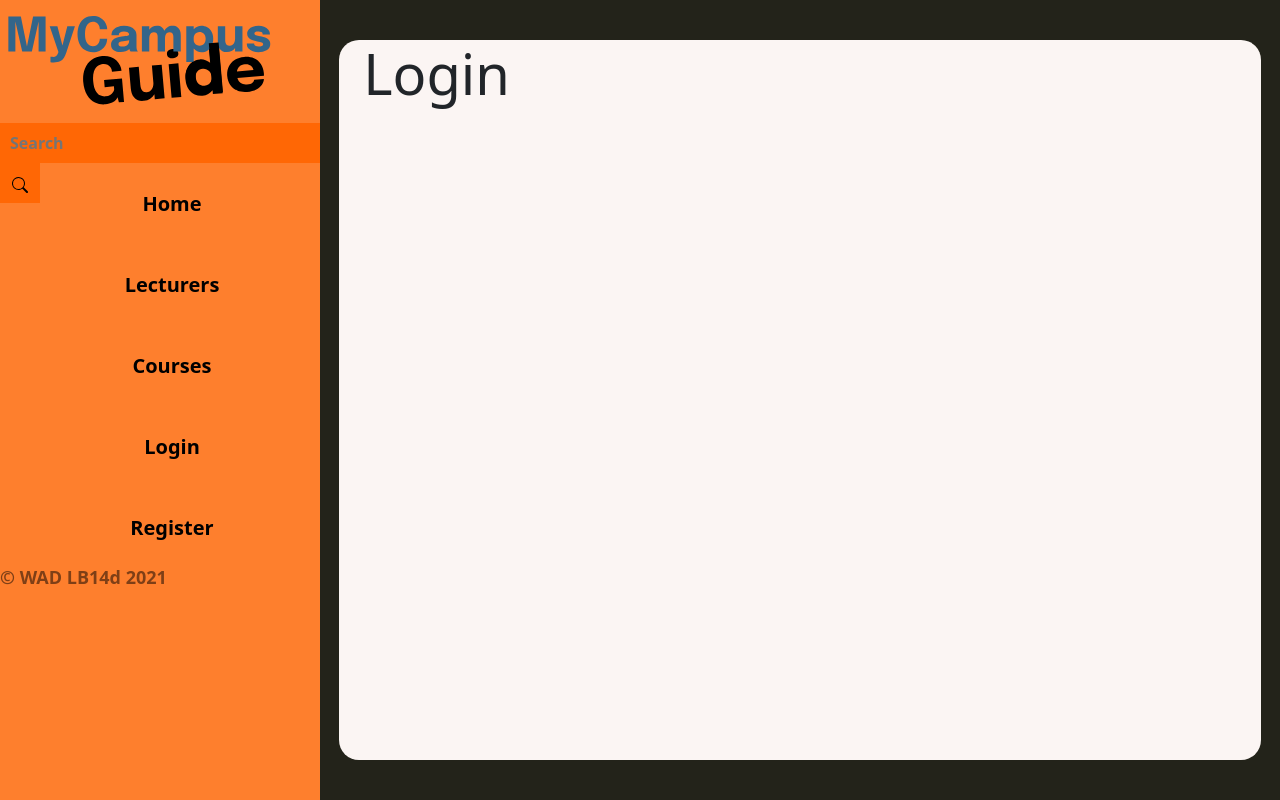
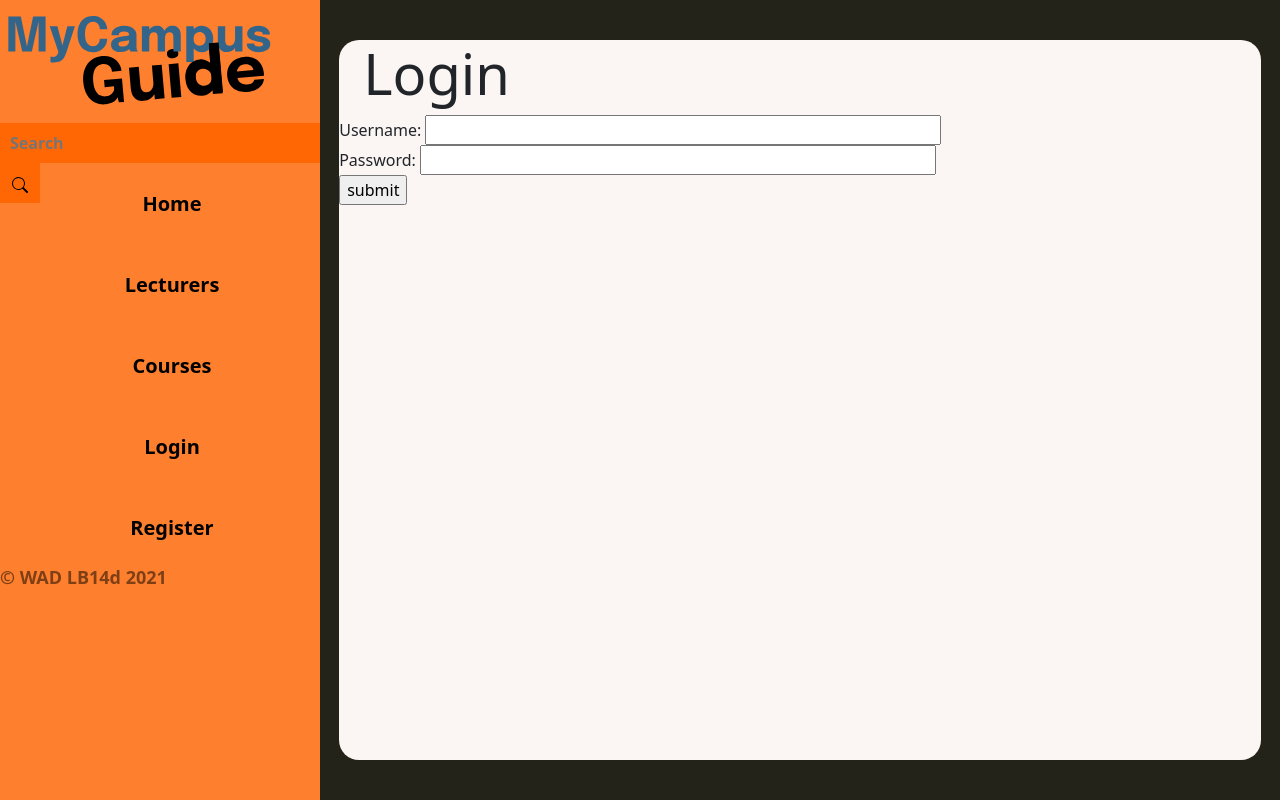
Before and after one commit to WAD2-LB14d/mycampusguide, a Django app: page /guide/login/ in a window 1280 px wide. Run offline with Django 3.2, Linux system fonts and the light colour scheme.

Commit message:
Added login form

```diff
--- a/my_campus_guide/guide/views.py
+++ b/my_campus_guide/guide/views.py
@@ -2,6 +2,7 @@ from django.shortcuts import render
 from django.http import HttpResponse
 from django.shortcuts import render
 from guide.forms import LecturerForm, UserForm, UserProfileForm
+from django.contrib.auth import authenticate, login, logout
 
 # Create your views here.
 
--- a/my_campus_guide/templates/guide/login.html
+++ b/my_campus_guide/templates/guide/login.html
@@ -11,4 +11,12 @@
       <h1 class="display-4">Login</h1>
     </div>
   </div>
+  <form id="login_form" method="post" action="{% url 'guide:login' %}">
+	{% csrf_token %}
+	Username: <input type="text" name="username" value="" size="50" />
+	<br />
+	Password: <input type="password" name="password" value="" size="50" />
+	<br />
+	<input type="submit" value="submit" />
+</form>
 {% endblock %}
```
